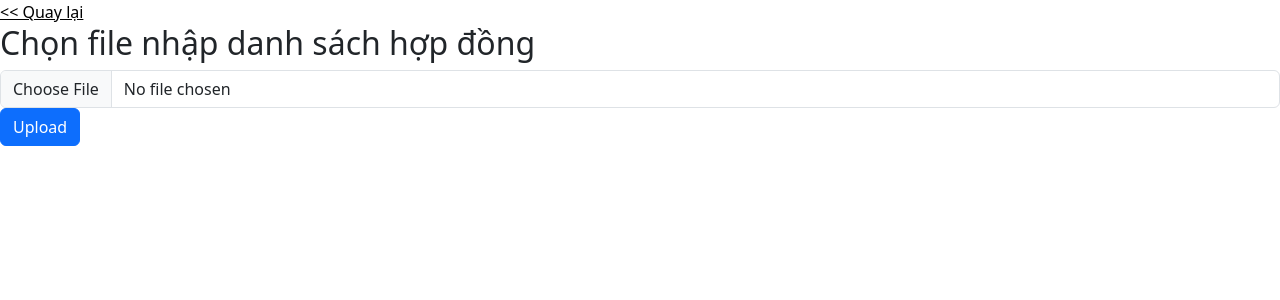
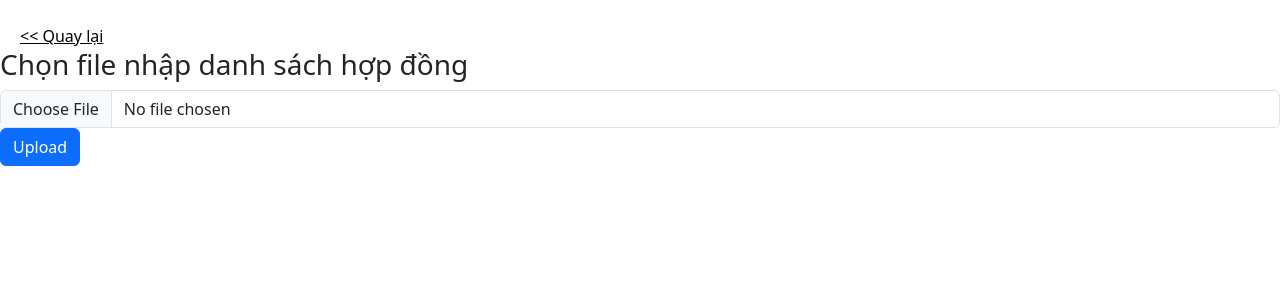
Before and after one commit to huetv2303/QuanLyKyTucXa_new, a PHP site: page /QuanLyKyTucXa_new/MVC/Views/Pages/HopDong_file_v.php in a window 1280 px wide. Shown: the top 300 px of the page. Run offline with PHP 8.4, Linux system fonts and the light colour scheme.

Commit message:
cap nhat giao dien hop dong

```diff
--- a/MVC/Views/Pages/HopDong_file_v.php
+++ b/MVC/Views/Pages/HopDong_file_v.php
@@ -7,24 +7,27 @@
     <title>Nhập excel Hợp đồng</title>
     <link href="https://cdn.jsdelivr.net/npm/bootstrap@5.3.3/dist/css/bootstrap.min.css" rel="stylesheet">
     <script src="https://cdn.jsdelivr.net/npm/bootstrap@5.3.3/dist/js/bootstrap.bundle.min.js"></script>
+    <!-- <link rel="stylesheet" href="/Public/CSS/style.css"> -->
 
 </head>
 
 <body>
-    <form action="http://localhost/QuanLyKyTucXa_new/HopDongFile/themmoi" method="post" enctype="multipart/form-data">
-        <!-- <label for="myFile">Chọn file</label>
-        <input type="file" name="txtFile" id="myFile">
-        <button type="submit" class="btn btn-primary" name="btnUpload">Upload</button> -->
-        <a class="text-black" href="http://localhost/QuanLyKyTucXa_new/HopDong">
+<div class="main">
+<div class="content">
+    <form class = "content1" action="http://localhost/QuanLyKyTucXa_new/HopDongFile/themmoi" method="post" enctype="multipart/form-data">
+        <br>
+        <a  style="margin: 20px;" class="text-black" href="http://localhost/QuanLyKyTucXa_new/HopDong">
             << Quay lại</a>
                 <br>
         <div class="mb-3">
             <!-- <label for="formFile" class="form-label">Chọn file nhập danh sách hợp đồng</label> -->
-            <h2>Chọn file nhập danh sách hợp đồng</h2>
+            <h3>Chọn file nhập danh sách hợp đồng</h3>
             <input class="form-control" name ="txtFile" type="file" id="">
             <button type="submit" class="btn btn-primary" name="btnUpload">Upload</button>
         </div>
     </form>
+</div>
+</div>
 </body>
 
 </html>
--- a/MVC/Views/Pages/HopDong_sua_v.php
+++ b/MVC/Views/Pages/HopDong_sua_v.php
@@ -21,9 +21,10 @@
 </head>
 
 <body>
+<div class="main">
     <div class="content">
-
-        <a class="text-black content1" href="http://localhost/QuanLyKyTucXa_new/HopDong">
+        <br>
+        <a style="margin: 20px;" class="text-black content1" href="http://localhost/QuanLyKyTucXa_new/HopDong">
             << Quay lại</a>
                 <br>
 
@@ -124,6 +125,7 @@
                             </table>
                 </form>
     </div>
+</div>
 </body>
 
 </html>
--- a/MVC/Views/Pages/HopDong_v.php
+++ b/MVC/Views/Pages/HopDong_v.php
@@ -7,6 +7,7 @@
     <title>Danh sách hợp đồng</title>
     <link href="https://cdn.jsdelivr.net/npm/bootstrap@5.3.3/dist/css/bootstrap.min.css" rel="stylesheet">
     <script src="https://cdn.jsdelivr.net/npm/bootstrap@5.3.3/dist/js/bootstrap.bundle.min.js"></script>
+    <link rel="stylesheet" href="/Public/CSS/style.css">
     <style>
         .inputSearch {
             width: 300px;
--- a/MVC/Views/Pages/NhanVien_sua_v.php
+++ b/MVC/Views/Pages/NhanVien_sua_v.php
@@ -9,6 +9,7 @@
 </head>
 
 <body>
+<div class="main">
     <form method="post" action="http://localhost:9090/QuanLyKyTucXa_new/DsNhanVien/Update">
         <div class="form-group">
             <?php
@@ -43,6 +44,7 @@
             <button type="submit" class="btn btn-primary" name="btnCapNhat">Cập nhật</button>
         </div>
     </form>
+</div>
 </body>
 
 </html>
```
Also changed, not shown: MVC/Views/Pages/HopDong_them_v.php (+13 -11 lines).
